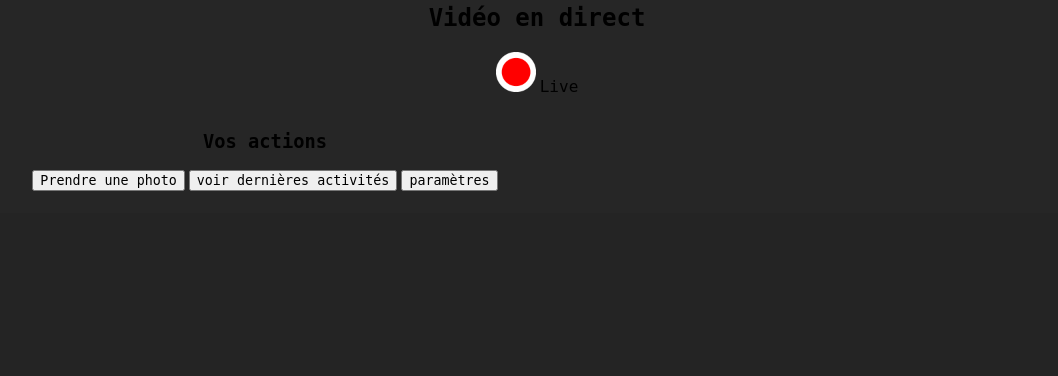
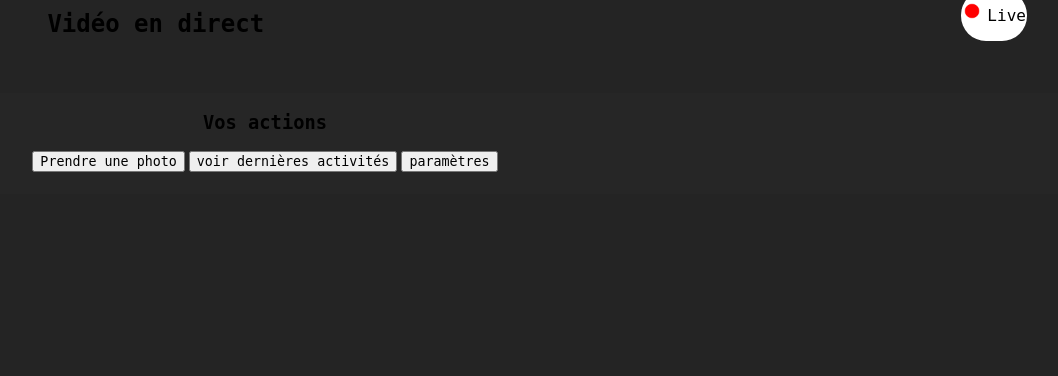
Before and after one commit to Harsisis/ApplicationWeb-Videosurveillance, a Flask app: page / in a window 1280 px wide. Shown: the part 963-1339 px from the top of the page, without its empty margins (7-1065 px from the left). After the commit the page ends 1135 px from the top, so only its background shows below. Run offline with Flask 2, Linux system fonts and the light colour scheme.

Commit message:
ze style

```diff
--- a/src/static/style/style.css
+++ b/src/static/style/style.css
@@ -116,13 +116,22 @@ header a{
 }
 
 .go-live {
-    width: 15%;
-    margin-left: auto;
-    margin-right: auto;
+    width: 6%;
+    float: right;
+    margin-right: 5%;
+    background: #ffffff;
+    border-radius: 25px
+}
+.go-live img {
+    margin-right: 2%;
 }
 
 .go-live:hover {
     cursor: pointer;
+}
+
+.settings {
+    background: #ffffff;
 }
 
 .historique {
--- a/src/templates/main.html
+++ b/src/templates/main.html
@@ -23,10 +23,10 @@
             <iframe id="live" frameborder="0" src="http://192.168.68.103:8080/videofeed"></iframe>
         </div>
 
-        <div class="title">
-            <h2>Vidéo en direct</h2>
+        <div class="title" style="margin-bottom: 10%; margin-top: 0.5%">
+            <h2 style="float: left;margin-left: 5%">Vidéo en direct</h2>
             <div class="go-live" onclick="showVideo('http://192.168.68.103:8080/videofeed')">
-                <img class="img_live" width="40px" height="40px" src="{{url_for('static', filename='live.png')}}" alt="img" style="display: inline-block;">
+                <img class="img_live" width="20px" height="20px" src="{{url_for('static', filename='live.png')}}" alt="img" style="display: inline-block;">
                 <p style="display: inline-block;">Live</p>
             </div>
         </div>
@@ -50,9 +50,17 @@
             </div>
             <div class="column">
                 <div class="container param" id="param">
-                    <div class="iframe-container">
+                    <div class="iframe-container settings">
                         <h3>paramètres</h3>
-                        <iframe src="http://192.168.68.103:8080/settings_window.html"></iframe>
+                        <div>
+                            <select id="logLevel">
+                            <option value="">--Veuillez choisir une option--</option>
+                            <option value="logF">Faible</option>
+                            <option value="logM">Moyen</option>
+                            <option value="logE">Élevé</option>
+                        </select>
+                        <iframe height=95%" width="95%" src="http://192.168.68.103:8080/settings_window.html"></iframe>
+                        </div>
                     </div>
                 </div>
             </div>
```
